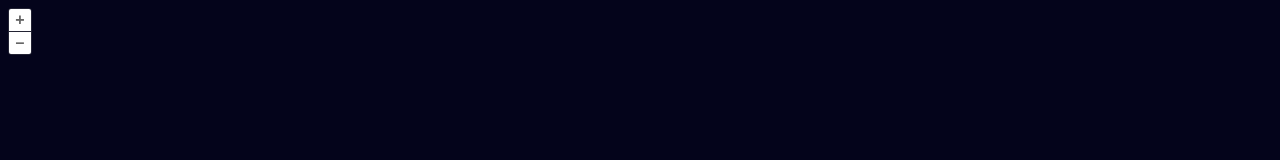
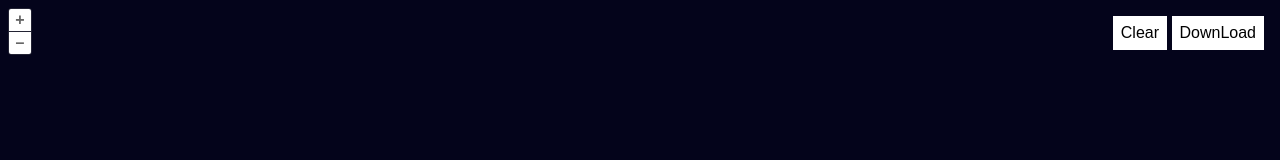
Before and after one commit to greggkd/GIS-class, a website built with webpack: page index.html in a window 1280 px wide. Built offline with nearby package versions, Linux system fonts and the light colour scheme; what ol-hashed would draw is missing.

Commit message:
added download functionality

```diff
--- /dev/null
+++ b/data/featers(1).json
@@ -0,0 +1 @@
+{"type":"FeatureCollection","features":[{"type":"Feature","geometry":{"type":"Polygon","coordinates":[[[333.3217046540418,87.43770109816276],[314.7453499898693,80.79172924496149],[420.2111055025908,85.81216720353916],[355.49348280160257,88.56586262287252],[458.26267070178295,88.10791492509111],[265.9075143405124,88.40776606516468],[333.3217046540418,87.43770109816276]]]},"properties":null}]}
--- /dev/null
+++ b/data/featers.json
@@ -0,0 +1 @@
+{"type":"FeatureCollection","features":[{"type":"Feature","geometry":{"type":"Polygon","coordinates":[[[333.3217046540418,85.05112877980659],[314.7453499898693,80.79172924496149],[420.2111055025908,85.05112877980659],[495.3603446827831,88.03732325510055],[304.07726192728705,88.86777304833723],[355.49348280160257,85.05112877980659],[545.2469726654164,58.883794827873885],[458.26267070178295,85.05112877980659],[265.9075143405124,85.05112877980659],[333.3217046540418,85.05112877980659]]]},"properties":null},{"type":"Feature","geometry":{"type":"Polygon","coordinates":[[[495.3603446827831,88.03732325510055],[515.8658911541722,86.61632390283322],[515.8658911541722,86.58000288218162],[495.3603446827831,88.03732325510055]]]},"properties":null}]}
--- a/index.html
+++ b/index.html
@@ -11,9 +11,24 @@
         font-family: sans-serif;
         background-color: #04041b;
       }
+      #tools {
+        position: absolute;
+        top: 1rem;
+        right: 1rem;
+      }
+      #tools a {
+        display: inline-block;
+        padding: 0.5rem;
+        background: white;
+        cursor: pointer;
+      }
     </style>
   </head>
   <body>
     <div id="map-container"></div>
+    <div id="tools">
+      <a id="clear">Clear</a>
+      <a id="download" download="featers.json">DownLoad</a>
+    </div>
   </body>
 </html>
--- a/main.js
+++ b/main.js
@@ -50,6 +50,18 @@ map.addInteraction(new Snap({
   source: source
 }));
 
+const clear = document.getElementById('clear');
+clear.addEventListener('click', function(){
+  source.clear();
+});
+
+const format = new GeoJSON({featureProjection: 'EPSG:3857'});
+const download = document.getElementById('download');
+source.on('change', function(){
+  const features = source.getFeatures();
+  const json = format.writeFeatures(features);
+  download.href = 'data:text/json;charset=utf-8,' + json;
+});
 
 sync(map);
 //alert('Hello Workshop');
```
